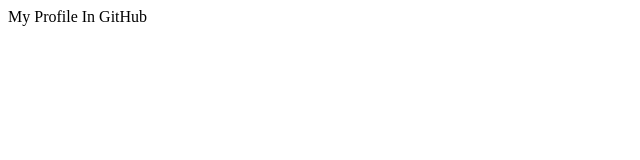
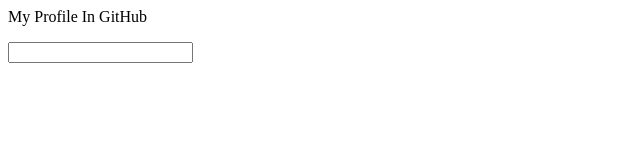
Before and after one commit to TheWalkerXD/thewalker.github.io, a plain HTML site: page index.html in a window 1280 px wide. Shown: the whole page, without its empty margins (0-640 px from the left). Drawn offline with Linux system fonts and the light colour scheme.

Commit message:
Update index.html 0.2

```diff
--- a/index.html
+++ b/index.html
@@ -1,4 +1,5 @@
 <html>
   <title>GitHub Profile</title>
 <p>My Profile In GitHub</p>
+  <input name="input1" type="text">
 </html>
```
